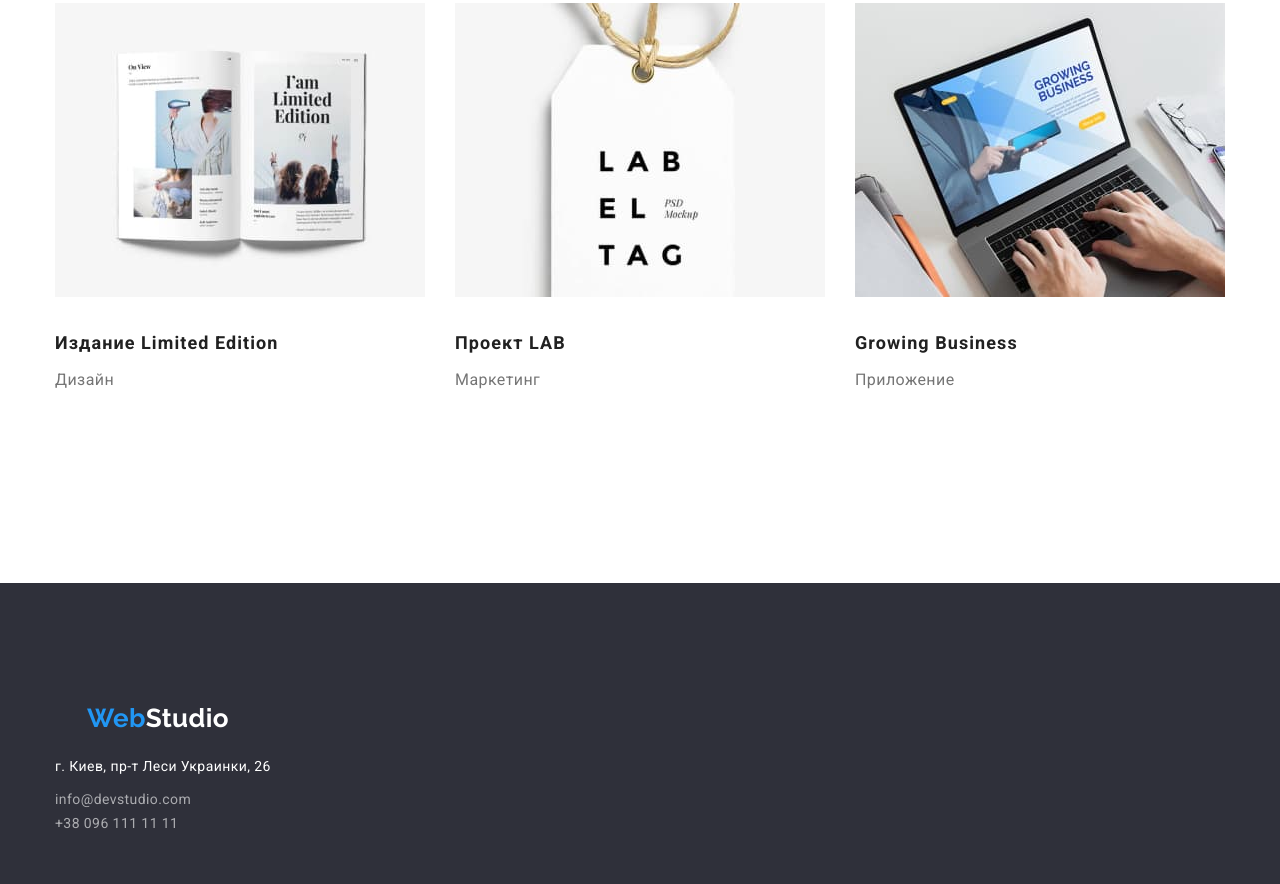
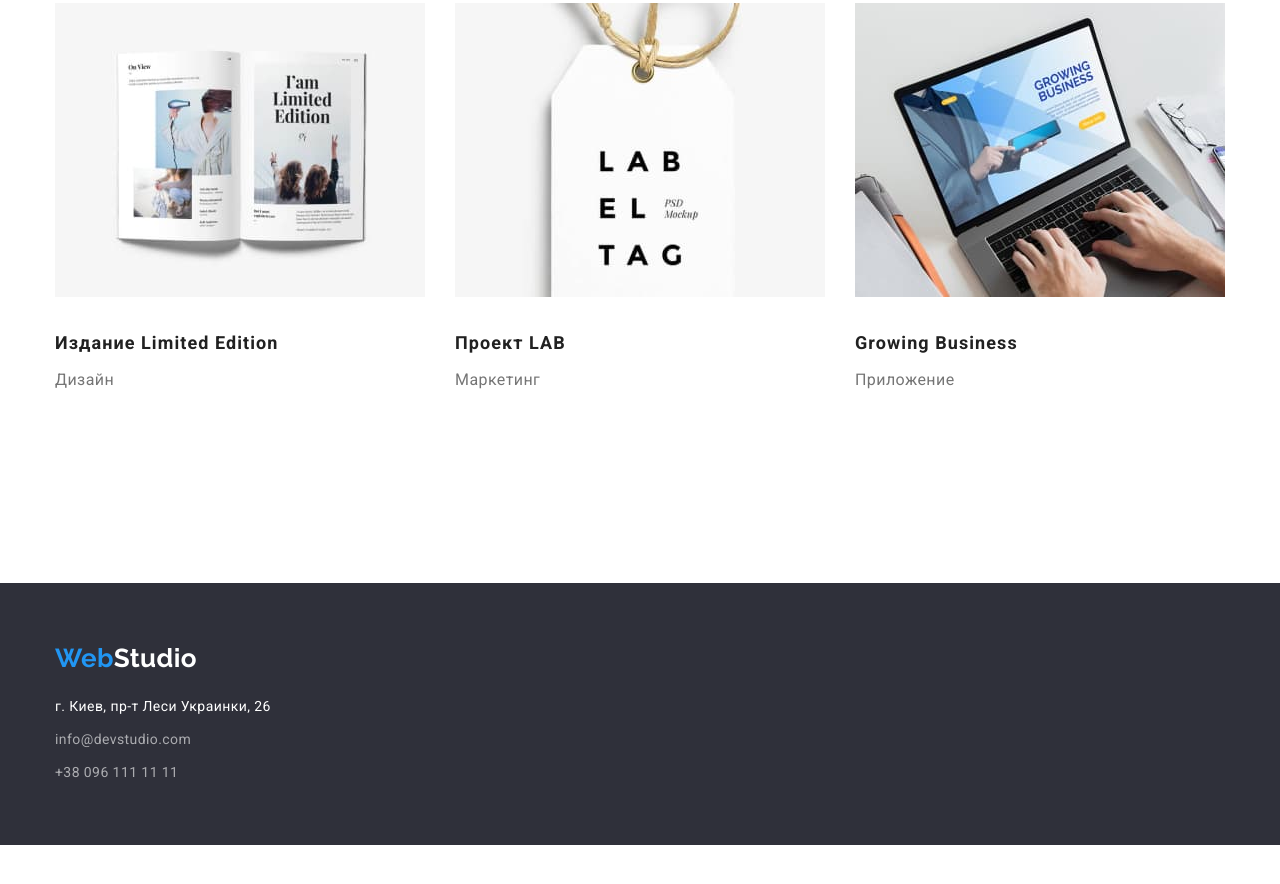
Before and after one commit to Stas-0k/goit-markup-hw-03, a plain HTML site: page portfolio.html in a window 1280 px wide. Shown: the part 1294-2178 px from the top of the page. After the commit the page ends 2139 px from the top, so only its background shows below. Drawn offline with nearby package versions, Linux system fonts and the light colour scheme.

Commit message:
commit portfolio

```diff
--- a/portfolio.html
+++ b/portfolio.html
@@ -130,18 +130,19 @@
 
     <!--Footer-->
     <footer class="footer">
-      <div class="container foot-main">
-      <a href="./index.html" class="logo"><span class="logo-img">Web</span><span class="footer-main">Studio</span></a>
+      <div class="container">
+        <a href="./index.html" class="logo-foot"><span class="logo-img">Web</span><span
+            class="footer-main">Studio</span></a>
         <address>
-        <ul class="list">
-          <li>
+          <ul class="list foot">
+            <li class="item">
               <a href="https://goo.gl/maps/bs4FrtcBZJguivNF8" target="_blank" rel="noopener noreferrer"
                 class="footer-primary">г. Киев, пр-т Леси Украинки, 26</a>
             </li>
-          <li>
+            <li class="item">
               <a href="mailto:info@devstudio.com" class="footer-second">info@devstudio.com</a>
             </li>
-          <li>
+            <li class="item">
               <a href="tel:+380961111111" class="footer-second">+38 096 111 11 11</a>
             </li>
           </ul>
```
Lines whose indentation alone changed are shown as unchanged.
